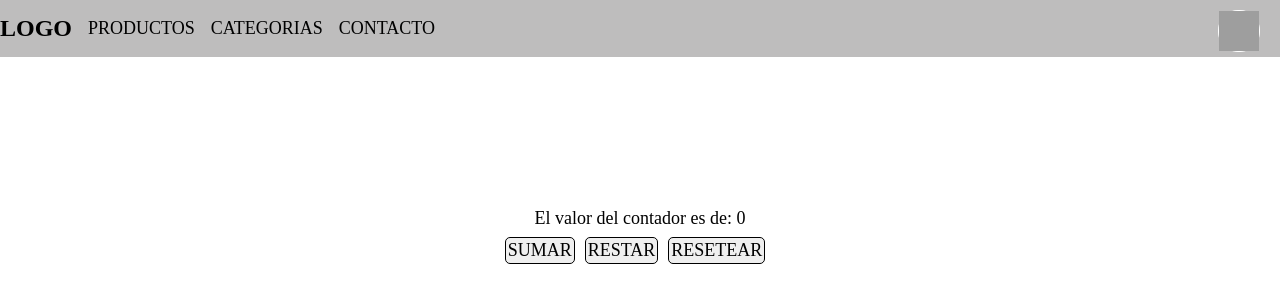
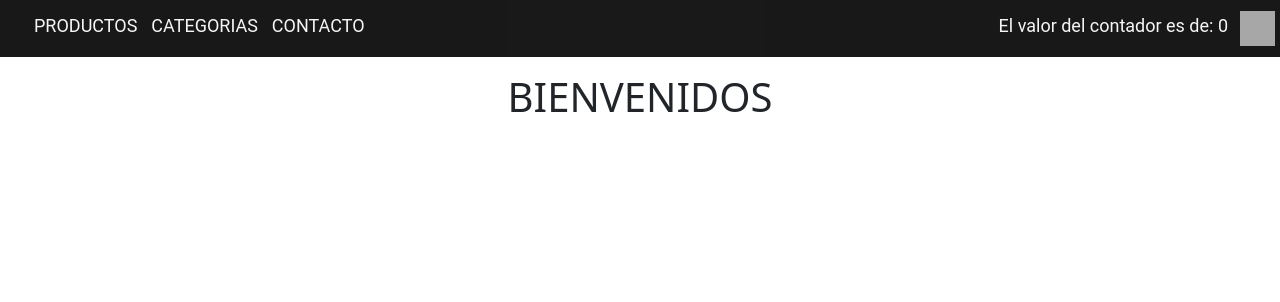
Before and after one commit to NicoSurbayrole/ecommerce, a React (Create React App) app: page / in a window 1280 px wide. Shown: the top 302 px of the page. Built offline with nearby package versions, Linux system fonts and the light colour scheme; grey boxes are pictures that could not be loaded.

Commit message:
"arreglando cambios para la primer entrega"

```diff
--- a/package.json
+++ b/package.json
@@ -6,9 +6,11 @@
     "@testing-library/jest-dom": "^5.16.5",
     "@testing-library/react": "^13.4.0",
     "@testing-library/user-event": "^13.5.0",
+    "bootstrap": "^5.2.3",
     "react": "^18.2.0",
     "react-dom": "^18.2.0",
     "react-scripts": "5.0.1",
+    "reactstrap": "^9.1.9",
     "web-vitals": "^2.1.4"
   },
   "scripts": {
--- a/src/App.js
+++ b/src/App.js
@@ -1,14 +1,14 @@
-import NavBar from './components/NavBar/NavBar';
-import ItemCounter from './components/itemCounter/ItemCounter';
-import './style/App.css';
+import NavBar from "./components/NavBar/NavBar";
+import ItemListContainer from "./components/itemListContainer/ItemListContainer";
+import "./style/App.css";
 
 function App() {
   return (
     <div>
-    <header>
-        <NavBar/>
-    </header>
-        <ItemCounter/>
+      <header>
+        <NavBar />
+      </header>
+      <ItemListContainer titulo={"BIENVENIDOS"} />
     </div>
   );
 }
--- a/src/components/CartWidget/CartWidget.jsx
+++ b/src/components/CartWidget/CartWidget.jsx
@@ -1,34 +1,46 @@
-import "../../style/NavBar.css";
+import "bootstrap/dist/css/bootstrap.min.css";
+import {
+  Dropdown,
+  DropdownItem,
+  DropdownMenu,
+  DropdownToggle,
+} from "reactstrap";
+import { useState } from "react";
+const InicialState = 0;
 
 const CartWidget = () => {
+  const [numeroInicial, setNumeroInicial] = useState(InicialState);
+  const [dropdown,setDropDown] = useState(false);
+
+  const abrirCerrarDropdown = () => setDropDown(!dropdown);
+  const cuenta = (operacion) => {
+    if (operacion === "suma") setNumeroInicial(numeroInicial + 1);
+    else numeroInicial !== 0 ? setNumeroInicial(numeroInicial - 1) : alert("El contador no puede bajar de 0")
+  };
+  const resetear = () => setNumeroInicial(InicialState);
+
   return (
-      <nav>
-        <ul>
-          <li>
-            <h2>LOGO</h2>
-          </li>
-        </ul>
-        <ul className="container-nav-products">
-          <li>
-            <p>PRODUCTOS</p>
-          </li>
-          <li>
-            <p>CATEGORIAS</p>
-          </li>
-          <li>
-            <p>CONTACTO</p>
-          </li>
-        </ul>
-        <ul className="container-nav-logos">
-          <li>
-            <img
-              className="logo"
-              src="https://media.discordapp.net/attachments/968164817351352401/1019429149221322813/icons8-trabajadores-masculinos-64.png"
-              alt="logo persona"
-            />
-          </li>
-        </ul>
-      </nav>
+      <ul className="cart">
+        <li>
+          <p className="contador">El valor del contador es de: {numeroInicial}</p>
+        </li>
+        <li className="logoCarrito">
+          <Dropdown isOpen={dropdown} toggle={abrirCerrarDropdown}>
+            <DropdownToggle>
+              <img
+                className="carrito"
+                src="https://media.discordapp.net/attachments/968164817351352401/1019429148873199737/icons8-agregar-a-carrito-de-compras-100.png"
+                alt="logo carrito"
+              />
+            </DropdownToggle>
+            <DropdownMenu>
+              <DropdownItem onClick={() =>{cuenta("suma")}}>SUMAR</DropdownItem>
+              <DropdownItem onClick={cuenta}>RESTAR</DropdownItem>
+              <DropdownItem onClick={resetear}>RESETEAR</DropdownItem>
+            </DropdownMenu>
+          </Dropdown>
+        </li>
+      </ul>
   );
 };
 
--- a/src/components/NavBar/NavBar.jsx
+++ b/src/components/NavBar/NavBar.jsx
@@ -1,8 +1,16 @@
+import "../../style/NavBar.css"
 import CartWidget from "../CartWidget/CartWidget";
 
 const NavBar = () => {
   return (
-      <CartWidget />
+    <nav className="navBar">
+      <ul >
+        <li><p className="busquedas">PRODUCTOS</p></li>
+        <li><p className="busquedas">CATEGORIAS</p></li>
+        <li><p className="busquedas">CONTACTO</p></li>
+        <CartWidget/>
+      </ul>
+    </nav>
   );
 };
 
--- a/src/components/itemCounter/ItemCounter.jsx
+++ /dev/null
@@ -1,26 +0,0 @@
-import '../../style/Contador.css'
-import { useState } from "react";
-const InicialState = 0;
-
-const ItemCounter = () => {
-  const [numeroInicial, setNumeroInicial] = useState(InicialState);
-
-  const cuenta = (operacion) => {
-    if (operacion === "suma") setNumeroInicial(numeroInicial + 1);
-    else numeroInicial !== 0 ? setNumeroInicial(numeroInicial - 1) : alert("El contador no puede bajar de 0")
-
-  };
-
-  const resetear = () => setNumeroInicial(InicialState);
-
-  return (
-    <main>
-      <p>El valor del contador es de: {numeroInicial}</p>
-      <button onClick={() => cuenta("suma")}>SUMAR</button>
-      <button onClick={cuenta}>RESTAR</button>
-      <button onClick={resetear}>RESETEAR</button>
-    </main>
-  );
-};
-
-export default ItemCounter;
--- /dev/null
+++ b/src/components/itemListContainer/ItemListContainer.jsx
@@ -0,0 +1,10 @@
+
+const ItemListContainer = ({titulo}) =>{
+    return(
+        <main>
+            <h1>{titulo}</h1>
+        </main>
+    )
+}
+
+export default ItemListContainer;
--- a/src/style/Contador.css
+++ /dev/null
@@ -1,19 +0,0 @@
-main{
-    padding-top: 200px;
-    text-align: center;
-}
-
-button{
-    margin-right: 10px;
-    padding: 2px;
-    border-radius: 5px;
-    cursor: pointer;
-    border: 1px solid black;
-    font-size: 18px;
-    font-family: 'Playfair Display', serif;
-}
-
-P{
-    font-size: 18PX;
-    font-family: 'Playfair Display', serif;
-}
--- a/src/style/NavBar.css
+++ b/src/style/NavBar.css
@@ -1,59 +1,70 @@
-nav{
-    display: flex;
-    position: fixed;
-    width: 100%;
-    background-color: #bebdbd;
-    padding-top: 10px;
+nav {
+  background-color: black;
+  opacity: 0.9;
 }
 
-  p{
-    padding: 8px;
-    font-family: 'Playfair Display', serif;
-  }
-
-  li{
+ul {
+  display: flex;
+  align-items: center;
   list-style-type: none;
 }
 
-  li h2{
-    padding-top: 5px;
+li p {
+  font-family: 'Roboto', sans-serif;
+  margin-right: 10px;
+  margin-top: 10px;
+  font-size: 18px;
+  padding: 2px;
+  color: whitesmoke;
 }
 
-  .container-nav-products{
-    display: flex;
-    justify-content: left;
-    padding-left: 8px;
-    font-size: 18px;
-    width: 70%;
+button {
+  height: 100% !important;
+  width: 100% !important;
+  border-radius: 10px !important;
+  padding: 0px !important;
+  border: none !important;
+  background-color: white !important;
 }
 
+img {
+  height: 35px;
+  width: 35px;
+}
 
-  .container-nav-products p:hover{
-    background-color: #e2e2e2;
+.busquedas:hover{
   cursor: pointer;
+  opacity: 0.5;
   border-radius: 10px;
 }
 
-
-  .container-nav-logos{
-    width: 30%;
-    display: flex;
-    justify-content:right;
-    padding: 0px 20px 5px 0px;
+.dropdown-menu{
+  text-align: center !important;
+  border-radius: 10% !important;
+  background-color: black !important;
+  padding: 0 !important;
 }
 
-  .container-nav-logos li{
-    border: 1px solid white;
-    border-radius: 20px;
-    display: flex;
-    background-color: white;
+.dropdown-item{
+  font-family: 'Roboto', sans-serif;
+  font-size: 15px;
+  background-color: black !important;
+  color: white !important;
 }
 
-  .container-nav-logos img:hover{
-    cursor: pointer;
+.dropdown-item:hover{
+  opacity: 0.5 !important;
 }
 
-  .container-nav-logos img{
-    width: 40px;
-    height: 40px;
+.logoCarrito{
+  margin-right: 5px;
 }
+
+.cart {
+  width: 100%;
+  justify-content: end;
+}
+
+h1{
+  text-align: center;
+}
```
Also changed, not shown: 1 other file (tests, documents, lock files or other folders). Lines whose indentation alone changed are shown as unchanged.
